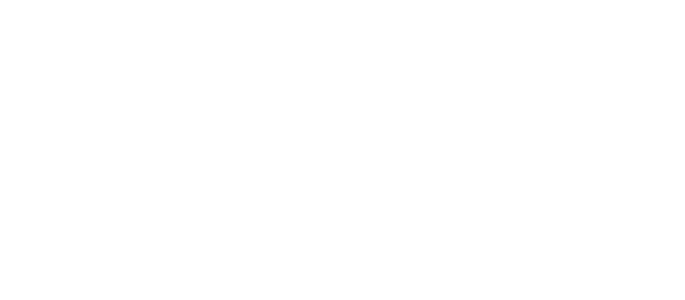
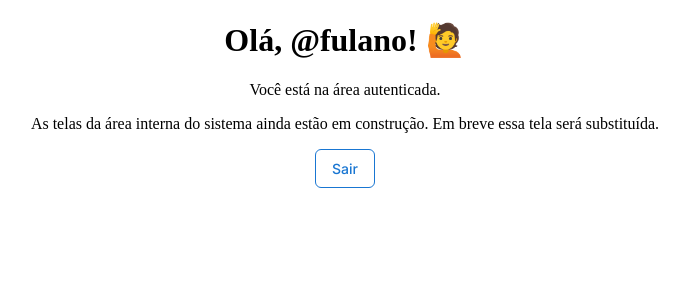
Before and after one commit to igor-de-andrade/wa-petly, a Vue app: page /authtest in a window 1280 px wide. Before the commit this address had no page. Shown: the top 300 px of the page, without its empty margins (295-980 px from the left). Built offline with nearby package versions, Linux system fonts and the light colour scheme.

Commit message:
adiciona a página temporária authtest que será utilizada para validar a autenticação

```diff
--- a/src/components/base/BaseInput.vue
+++ b/src/components/base/BaseInput.vue
@@ -88,7 +88,7 @@
 input {
   font-family: var(--base-font);
   border-radius: 8px;
-  border-width: 1px;
+  border: 1px solid rgb(196, 196, 196);
 }
 
 .label {
--- a/src/router/index.ts
+++ b/src/router/index.ts
@@ -1,16 +1,17 @@
 import { createRouter, createWebHistory } from 'vue-router'
-import Home from '../views/Home.vue'
+import Welcome from '../views/Welcome.vue'
 import Login from '../views/Login.vue'
 import Register from '../views/Register.vue'
 import ForgotPassword from '../views/ForgotPassword.vue'
+import AuthTest from '../views/AuthTest.vue'
 
 const router = createRouter({
   history: createWebHistory(import.meta.env.BASE_URL),
   routes: [
     {
       path: '/',
-      name: 'home',
-      component: Home,
+      name: 'welcome',
+      component: Welcome,
     },
     {
       path: '/login',
@@ -27,6 +28,11 @@
       name: 'ForgotPassword',
       component: ForgotPassword,
     },
+    {
+      path: '/authtest',
+      name: 'authtest',
+      component: AuthTest,
+    },
   ],
 })
 
--- /dev/null
+++ b/src/views/AuthTest.vue
@@ -0,0 +1,22 @@
+<script setup lang="ts">
+import BaseButton from '../components/base/BaseButton.vue'
+</script>
+
+<template>
+  <div class="content">
+    <h1>Olá, @fulano! 🙋</h1>
+    <p>Você está na área autenticada.</p>
+    <p>
+      As telas da área interna do sistema ainda estão em construção. Em breve essa tela será
+      substituída.
+    </p>
+
+    <BaseButton variant="tertiary" label="Sair" />
+  </div>
+</template>
+
+<style scoped>
+.content {
+  text-align: center;
+}
+</style>
--- a/src/views/Home.vue
+++ /dev/null
@@ -1,8 +0,0 @@
-<script setup lang="ts"></script>
-
-<template>
-  <h1>Seja bem-vindo à Petly! 🐶💚😺</h1>
-  <p>Nossa página está em construção. Em breve nossos serviços estarão disponíveis!</p>
-</template>
-
-<style scoped></style>
--- /dev/null
+++ b/src/views/Welcome.vue
@@ -0,0 +1,14 @@
+<script setup lang="ts"></script>
+
+<template>
+  <div class="content">
+    <h1>Seja bem-vindo à Petly! 🐶💚😺</h1>
+    <p>Nossa página está em construção. Em breve nossos serviços estarão disponíveis!</p>
+  </div>
+</template>
+
+<style scoped>
+.content {
+  text-align: center;
+}
+</style>
```
